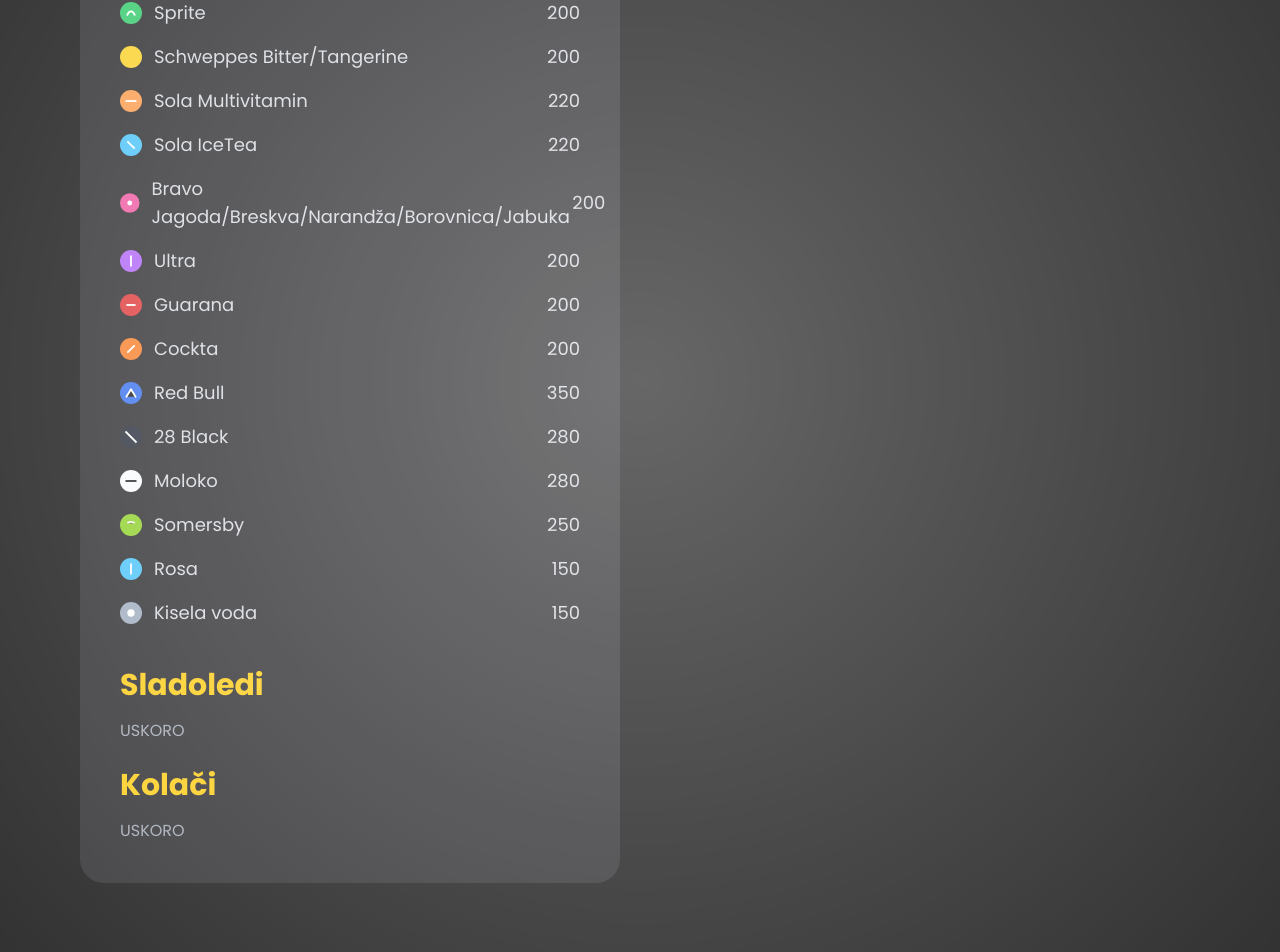
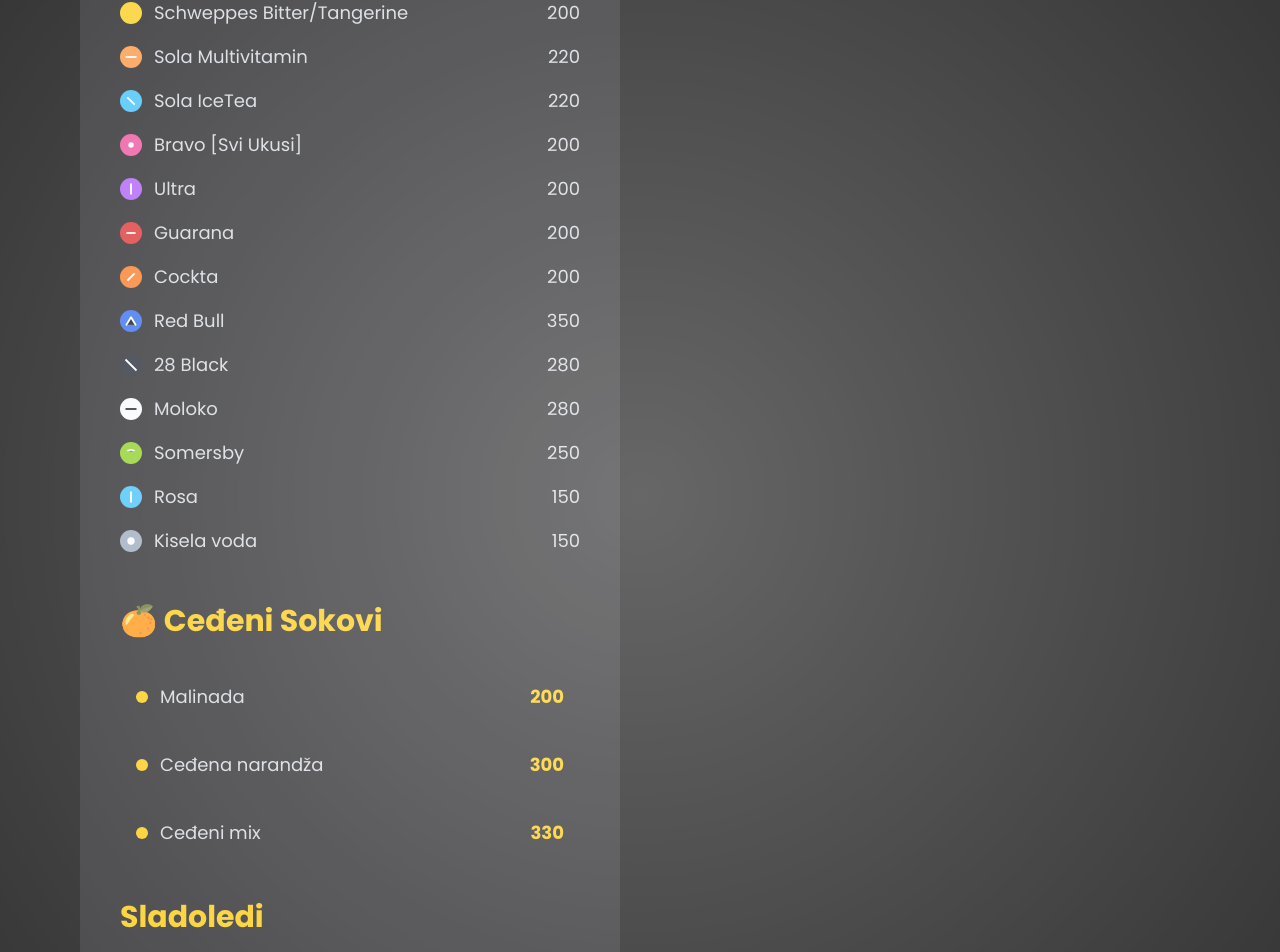
Before and after one commit to alminfazlic96/labloom-site, a React (Vite) app: page / in a window 1280 px wide. Shown: the part 2353-3305 px from the top of the page. Built offline with nearby package versions, Linux system fonts and the light colour scheme.

Commit message:
fresh juices

```diff
--- a/src/App.tsx
+++ b/src/App.tsx
@@ -85,7 +85,6 @@
             <div className="space-y-4 text-lg text-gray-300 mb-10">
               <div className="flex justify-between"><span>Espresso</span><span>130</span></div>
               <div className="flex justify-between"><span>Nescafe</span><span>170</span></div>
-              <div className="flex justify-between"><span>Turska kafa</span><span>120</span></div>
               <div className="flex justify-between"><span>Topla čokolada</span><span>200</span></div>
               <div className="flex justify-between"><span>Čaj nana/kamilica/voćni</span><span>150</span></div>
             </div>
@@ -110,7 +109,7 @@
 
               <div className="flex justify-between items-center"><span className="flex items-center gap-3"><svg width="22" height="22" viewBox="0 0 24 24"><circle cx="12" cy="12" r="12" fill="#fb923c"/><path d="M6 12h12" stroke="white" strokeWidth="2"/></svg> Sola Multivitamin</span><span>220</span></div>
               <div className="flex justify-between items-center"><span className="flex items-center gap-3"><svg width="22" height="22" viewBox="0 0 24 24"><circle cx="12" cy="12" r="12" fill="#38bdf8"/><path d="M8 8l8 8" stroke="white" strokeWidth="2"/></svg> Sola IceTea</span><span>220</span></div>
-              <div className="flex justify-between items-center"><span className="flex items-center gap-3"><svg width="22" height="22" viewBox="0 0 24 24"><circle cx="12" cy="12" r="12" fill="#ec4899"/><circle cx="12" cy="12" r="3" fill="white"/></svg> Bravo Jagoda/Breskva/Narandža/Borovnica/Jabuka</span><span>200</span></div>
+              <div className="flex justify-between items-center"><span className="flex items-center gap-3"><svg width="22" height="22" viewBox="0 0 24 24"><circle cx="12" cy="12" r="12" fill="#ec4899"/><circle cx="12" cy="12" r="3" fill="white"/></svg> Bravo [Svi Ukusi]</span><span>200</span></div>
               <div className="flex justify-between items-center"><span className="flex items-center gap-3"><svg width="22" height="22" viewBox="0 0 24 24"><circle cx="12" cy="12" r="12" fill="#a855f7"/><path d="M12 6v12" stroke="white" strokeWidth="2"/></svg> Ultra</span><span>200</span></div>
               <div className="flex justify-between items-center"><span className="flex items-center gap-3"><svg width="22" height="22" viewBox="0 0 24 24"><circle cx="12" cy="12" r="12" fill="#dc2626"/><path d="M7 12h10" stroke="white" strokeWidth="2"/></svg> Guarana</span><span>200</span></div>
               <div className="flex justify-between items-center"><span className="flex items-center gap-3"><svg width="22" height="22" viewBox="0 0 24 24"><circle cx="12" cy="12" r="12" fill="#f97316"/><path d="M8 16l8-8" stroke="white" strokeWidth="2"/></svg> Cockta</span><span>200</span></div>
@@ -123,7 +122,31 @@
               <div className="flex justify-between items-center"><span className="flex items-center gap-3"><svg width="22" height="22" viewBox="0 0 24 24"><circle cx="12" cy="12" r="12" fill="#38bdf8"/><path d="M12 6v12" stroke="white" strokeWidth="2"/></svg> Rosa</span><span>150</span></div>
               <div className="flex justify-between items-center"><span className="flex items-center gap-3"><svg width="22" height="22" viewBox="0 0 24 24"><circle cx="12" cy="12" r="12" fill="#94a3b8"/><circle cx="12" cy="12" r="4" fill="white"/></svg> Kisela voda</span><span>150</span></div>
             </div>
+<h3 className="text-3xl font-bold mt-12 mb-8 text-yellow-400 flex items-center gap-3">
+  🍊 Ceđeni Sokovi
+</h3>
 
+<div className="space-y-4 text-lg text-gray-300">
+  {[
+    ['Malinada', '200'],
+    ['Ceđena narandža', '300'],
+    ['Ceđeni mix', '330']
+  ].map(([name, price]) => (
+    <div
+      key={name}
+      className="flex justify-between items-center hover:bg-zinc-800/70 px-4 py-3 rounded-2xl transition duration-300 hover:scale-[1.02] group"
+    >
+      <div className="flex items-center gap-3">
+        <div className="w-3 h-3 rounded-full bg-yellow-400 group-hover:scale-125 transition" />
+        <span>{name}</span>
+      </div>
+
+      <span className="text-yellow-400 font-bold">
+        {price}
+      </span>
+    </div>
+  ))}
+</div>
             <h3 className="text-3xl font-bold mt-10 mb-4 text-yellow-400">Sladoledi</h3>
             <p className="text-gray-400 mb-6">USKORO</p>
 
```
